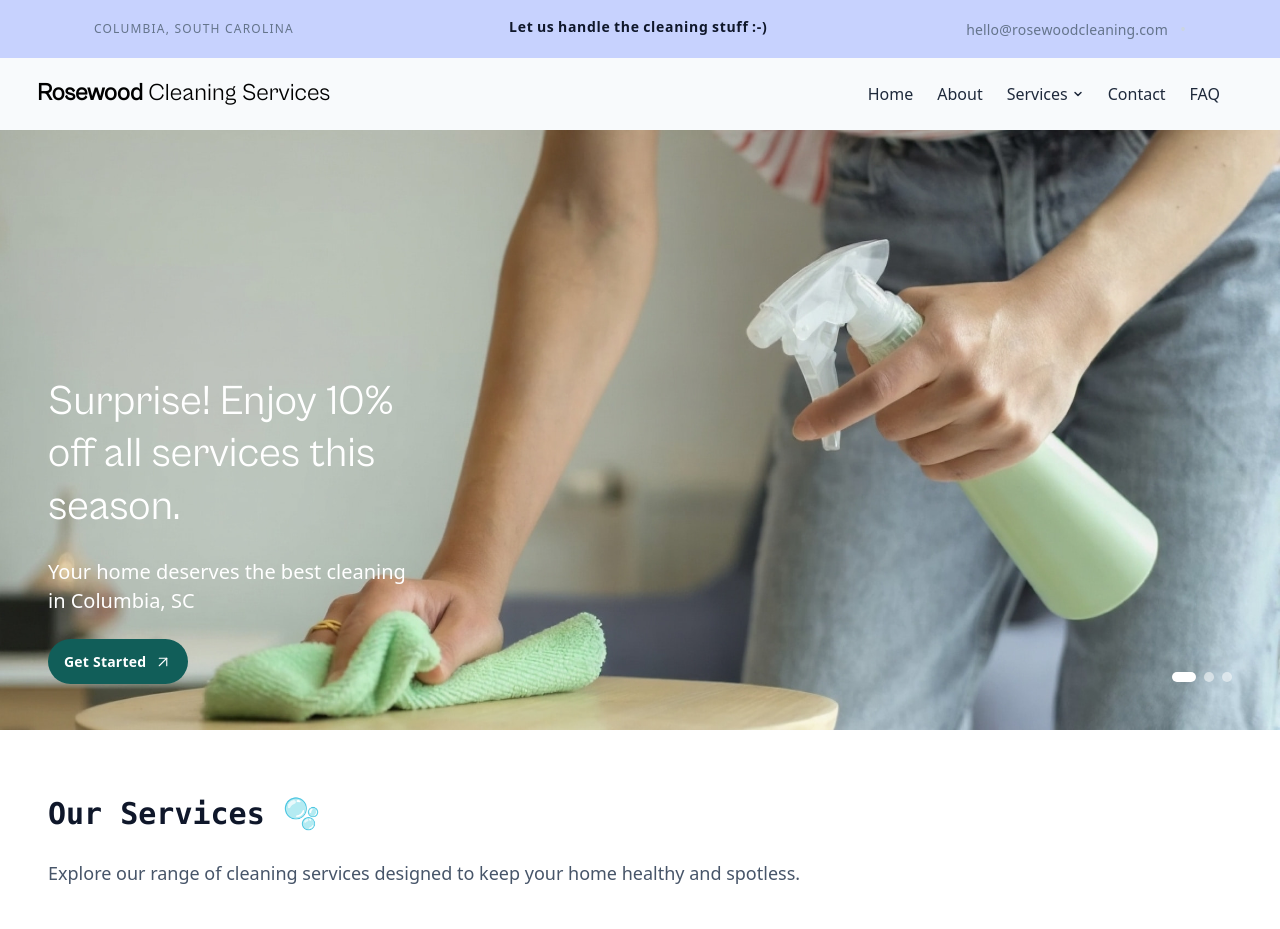
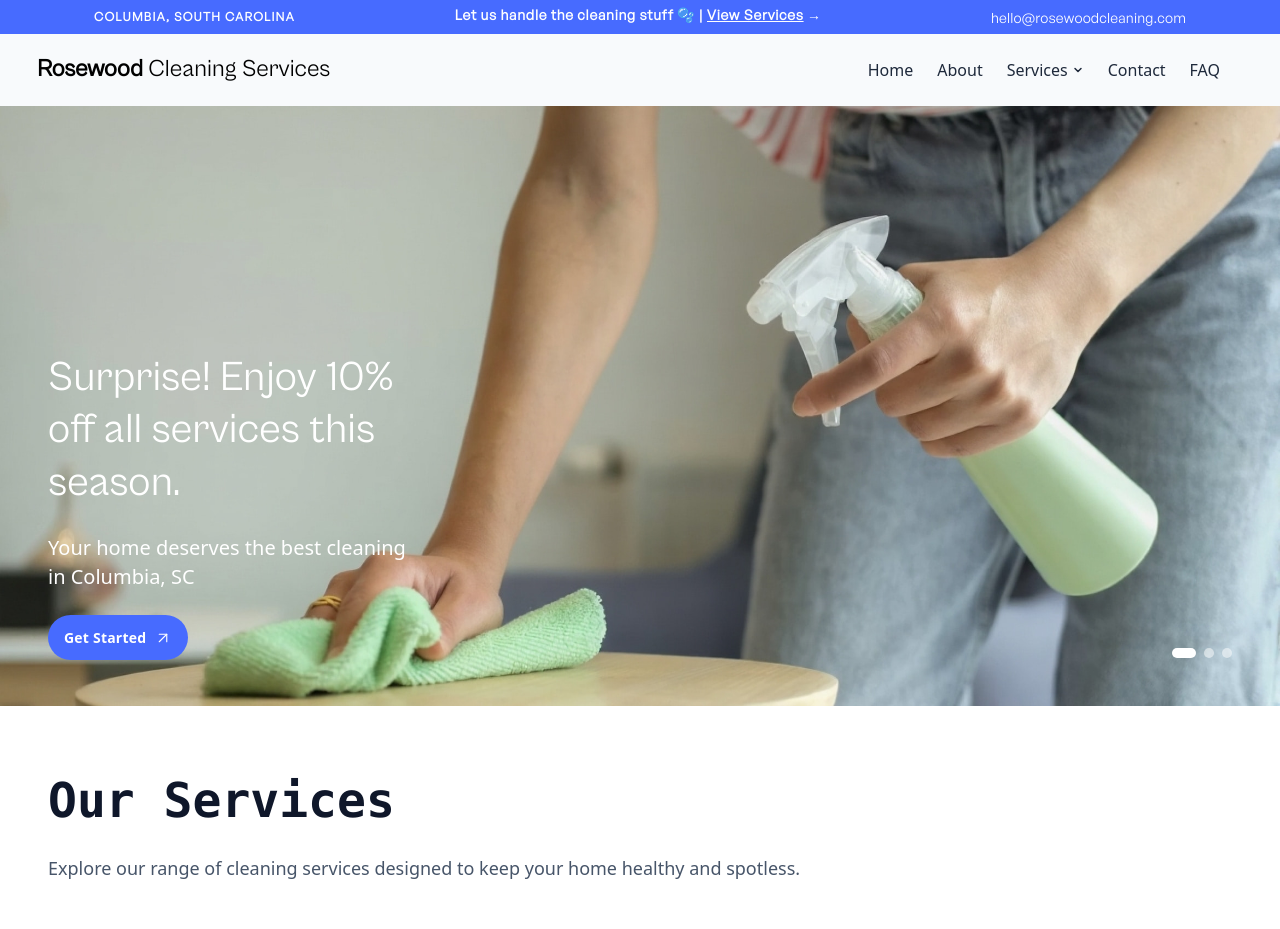
Before and after one commit to alexgoodestudio/rosewood_cleaning_service, a React (Create React App) app: page / in a window 1280 px wide. Shown: the top 929 px of the page. Built offline with nearby package versions, Linux system fonts and the light colour scheme.

Commit message:
banner/ cta btn

```diff
--- a/src/Components/Banner.js
+++ b/src/Components/Banner.js
@@ -1,6 +1,7 @@
 import { useGSAP } from '@gsap/react';
 import { gsap } from 'gsap';
 import { useRef, useState, useEffect } from 'react';
+import { Link } from 'react-router-dom';
 // import { Droplets } from 'lucide-react';
 
 const MOTION = {
@@ -35,7 +36,7 @@ function Banner() {
       y: -6,
       rotation: () => gsap.utils.random(-12, 12),
       scale: 1.15,
-      color: '#115e59', // Rosewood teal on hover
+      color: '#fde68a', // Yellow-200 on hover - warm and inviting
       duration: 0.4,
       ease: 'back.out(3)',
       stagger: {
@@ -55,7 +56,7 @@ function Banner() {
       y: 0,
       rotation: 0,
       scale: 1,
-      color: '#64748b', // Slate-600 as default
+      color: '#ffffff', // White as default
       duration: 0.5,
       ease: 'elastic.out(1, 0.6)',
       stagger: {
@@ -94,7 +95,7 @@ function Banner() {
   }, []);
 
   return (
-    <section className="py-3" style={{ backgroundColor: '#c7d2fe' }}>
+    <section className="py-1 gs text-white" style={{ backgroundColor: '#476bff' }}>
       <div className="container mx-auto px-4">
         <div className="relative flex items-center justify-center">
 
@@ -105,7 +106,7 @@ function Banner() {
               letterSpacing: '0.1em',
               fontWeight: '500'
             }}>
-              <span className='text-slate-500'>Columbia, South Carolina</span>
+              <span className='font-semibold'>Columbia, South Carolina</span>
             </span>
             {/* <span className="text-slate-300">•</span> */}
             {/* <span className="text-xs text-slate-500" style={{
@@ -119,7 +120,7 @@ function Banner() {
 
           {/* Center Text - now truly centered */}
           <div className="text-center ">
-            <p ref={bannerRef} className="text-sm tracking-wider font-semibold text-slate-900 mb-0">
+            <p ref={bannerRef} className="text-sm tracking-wider font-semibold text-white mb-0">
 
               <span className="overflow-hidden inline-block">
                 <span className="word inline-block">Let </span>
@@ -139,14 +140,24 @@ function Banner() {
               <span className="overflow-hidden inline-block">
                 <span className="word inline-block">stuff</span>
               </span>
+                            <span className="overflow-hidden inline-block">
+                <span className="word inline-block ">🫧</span>
+              </span>
                <span className="overflow-hidden inline-block">
-                <span className="word inline-block ">:-)</span>
+                <span className="word inline-block ">|</span>
               </span>
+              <span className="overflow-hidden inline-block">
+                <Link to="/services/onetime" className="word inline-block underline text-white hover:text-yellow-200 transition-colors">View Services</Link>
+              </span>
+              <span className="overflow-hidden inline-block">
+                <span className="word inline-block">→</span>
+              </span>
+
             </p>
           </div>
 
           {/* Right — Contact Info */}
-          <div className="absolute right-0 hidden md:flex items-center" style={{ gap: '0.75rem' }}>
+          <div className=" text-white absolute right-0 hidden md:flex items-center" style={{ gap: '0.75rem' }}>
             <a
               href="mailto:hello@rosewoodcleaning.com"
               ref={emailRef}
@@ -156,7 +167,7 @@ function Banner() {
               style={{
                 letterSpacing: '0.01em',
                 textDecoration: 'none',
-                color: '#64748b',
+                color: '#ffffff',
                 cursor: 'pointer',
                 userSelect: 'none'
               }}
@@ -166,7 +177,7 @@ function Banner() {
                   <span
                     key={idx}
                     className="email-char"
-                    style={{ display: 'inline-block' }}
+                    style={{ display: 'inline-block', color: '#ffffff' }}
                   >
                     {char}
                   </span>
@@ -175,18 +186,8 @@ function Banner() {
                 'hello@rosewoodcleaning.com'
               )}
             </a>
-            <span className="text-slate-300">•</span>
-            {/* <a
-              href="tel:+18031234567"
-              className="text-xs text-slate-600 hover:text-slate-900"
-              style={{
-                letterSpacing: '0.01em',
-                textDecoration: 'none',
-                transition: 'color 0.2s ease'
-              }}
-            >
-              (803) 509-6700
-            </a> */}
+
+
           </div>
 
         </div>
--- a/src/Components/Interested.js
+++ b/src/Components/Interested.js
@@ -66,7 +66,7 @@ function Interested() {
             {/* Large centered heading */}
             <h2
               ref={headingRef}
-              className="text-5xl text-lg-6xl font-mono font-bold text-slate-900 mb-6 mb-lg-7"
+              className="text-5xl gs font-bold text-slate-900 mb-6 mb-lg-7"
               style={{
                 letterSpacing: '-0.03em',
                 lineHeight: '1.05',
--- a/src/Components/Mission.js
+++ b/src/Components/Mission.js
@@ -61,7 +61,7 @@ function Mission() {
 
               {/* Heading - Editorial bold with tight tracking */}
               <h2
-                className="text-3xl font-mono font-bold text-slate-900 mb-5 mb-lg-6"
+                className="text-4xl font-mono font-bold text-slate-900 mb-5 mb-lg-6"
                 style={{
                   letterSpacing: '-0.025em',
                   lineHeight: '1.1'
--- a/src/Components/Services.js
+++ b/src/Components/Services.js
@@ -169,8 +169,8 @@ function Services() {
       <div className="container-fluid px-4 px-lg-5">
         <div className="row mb-8">
           <div className="col-lg-8">
-            <h2 className="text-3xl font-black font-mono text-slate-900 mb-6">
-              Our Services 🫧
+            <h2 className="text-5xl font-black font-mono text-slate-900 mb-6">
+              Our Services
             </h2>
             <p className="text-lg text-slate-600">
               Explore our range of cleaning services designed to keep your home healthy and spotless.
--- a/src/Style.css
+++ b/src/Style.css
@@ -119,14 +119,14 @@ body {
   color: #020617;
 }
 
-/* CTA Button - Rosewood Teal */
+/* CTA Button - Banner Blue */
 a.btn-cta,
 a.btn-cta:link,
 a.btn-cta:visited,
 a.btn-cta:active,
 a.btn-cta:focus,
 .btn-cta {
-  background-color: #115e59 !important;
+  background-color: #476bff !important;
   text-decoration: none !important;
   padding: 0.75rem 1rem;
   border-radius: 2rem; /* Full pill shape */
@@ -145,7 +145,7 @@ a.btn-cta:focus,
 a.btn-cta:hover,
 a.btn-cta:focus:hover,
 .btn-cta:hover {
-  background-color: #00897B !important;
+  background-color: #3d5eeb !important;
   text-decoration: none !important;
   color: #FFFFFF !important;
   -webkit-text-fill-color: #FFFFFF !important;
```
